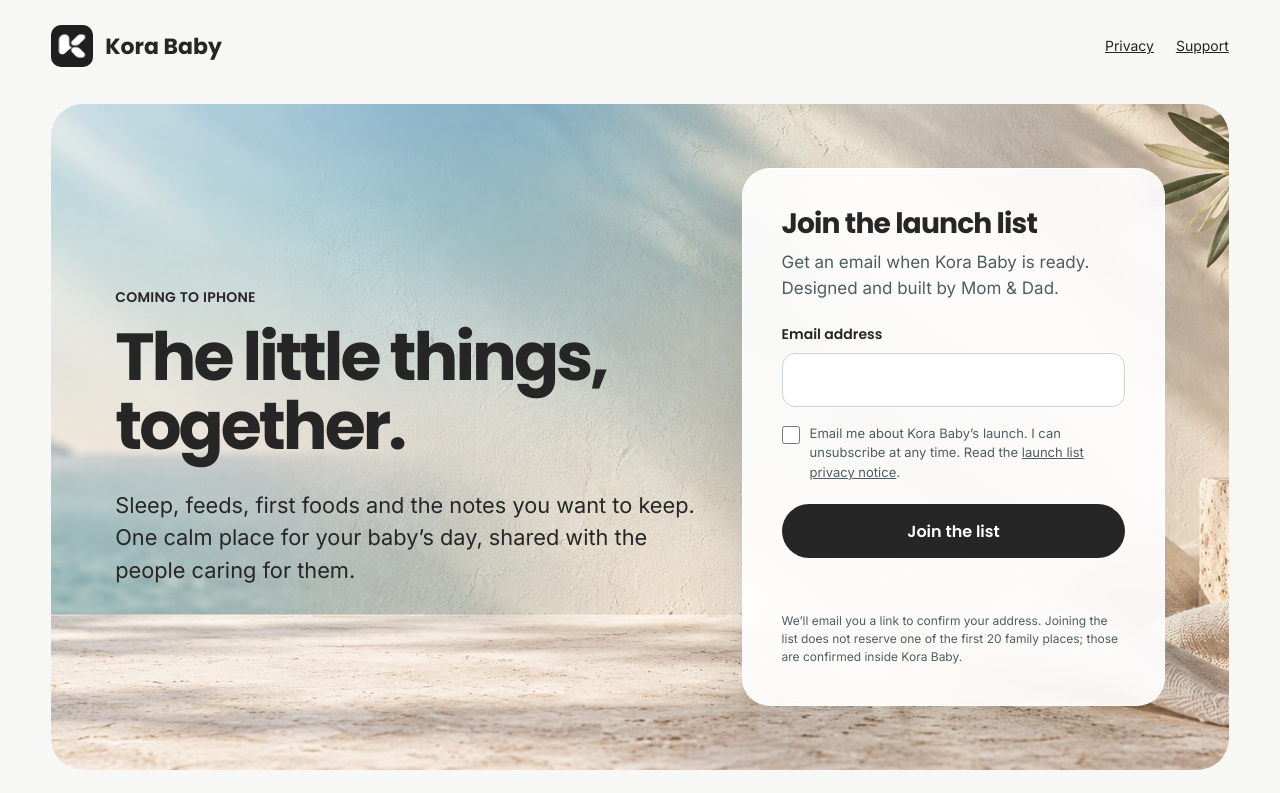
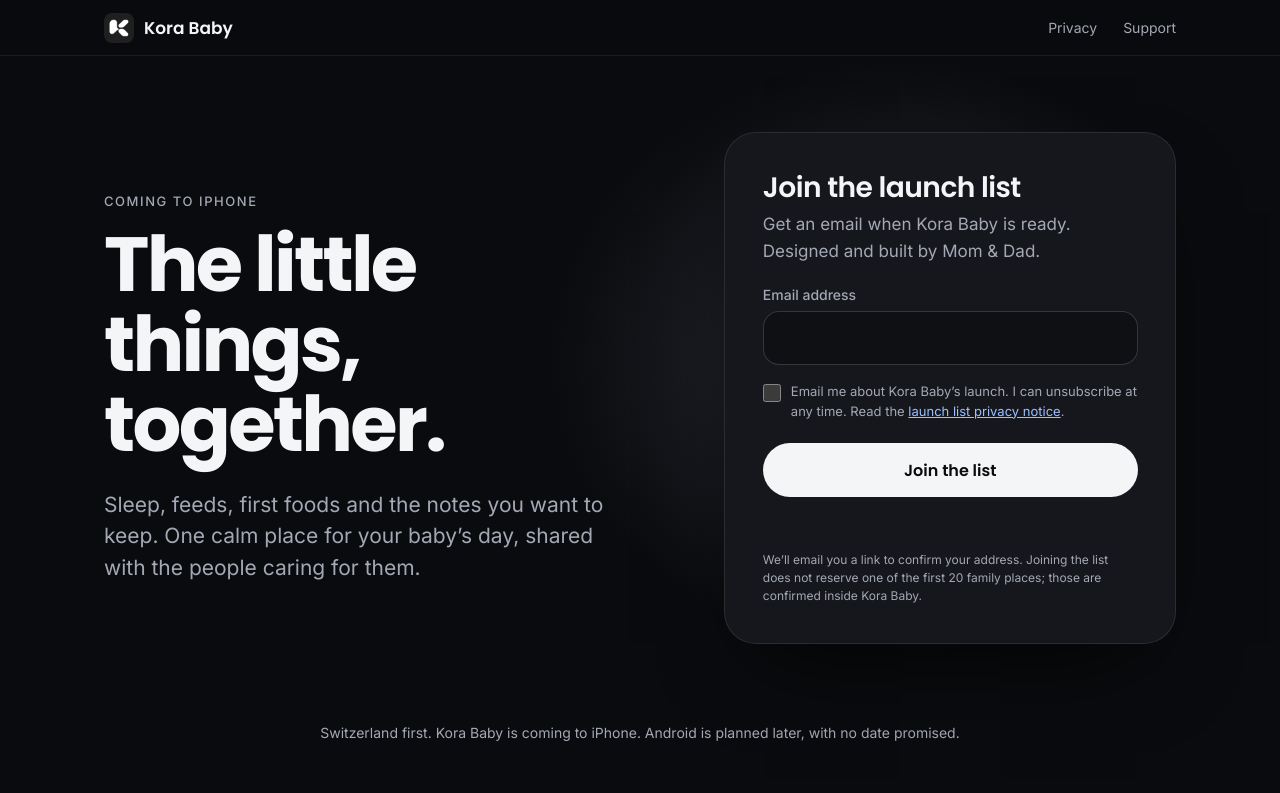
Before and after one commit to korababy/website, a plain HTML site: page join/index.html in a window 1280 px wide. Shown: the top 793 px of the page. Drawn offline with Linux system fonts and the light colour scheme.

Commit message:
korababy.app/join/ — the sign-up page wears the front page's dark look; words, form and script unchanged (from KoraBaby3 claude/website-polish-388c87 7a3be696c; Petru's 'yes yes yes', 2026-11-14 01:25)

```diff
--- a/join/index.html
+++ b/join/index.html
@@ -7,42 +7,60 @@
   <title>Join the Kora Baby launch list</title>
   <meta name="description" content="Get one email when Kora Baby is ready for iPhone. Sleep, feeds, first foods and the little details, together in one place.">
   <link rel="icon" href="../img/icon.png">
+  <meta name="theme-color" content="#0a0b0e">
   <style>
+    /* ⚖ The sign-up page wears the front page's look (Petru, 2026-11-14 01:15: "yes" to "Give the sign-up page the same
+       dark look next?") — graphite, the same bar, card and white button. LOOK ONLY: every word, the form and its script
+       are untouched. On a phone the page's links leave the bar (they are in the foot) and the long sentence under the
+       headline is not shown, so the form is on the first screen (his "way too much text right at the front").
+       One move back: git revert (the old light sheet with the sea-glass picture). */
     @font-face{font-family:Poppins;src:url('../fonts/Poppins_700Bold.ttf');font-weight:700;font-display:swap}
     @font-face{font-family:Poppins;src:url('../fonts/Poppins_600SemiBold.ttf');font-weight:600;font-display:swap}
     @font-face{font-family:Inter;src:url('../fonts/Inter_400Regular.ttf');font-weight:400;font-display:swap}
     @font-face{font-family:Inter;src:url('../fonts/Inter_500Medium.ttf');font-weight:500;font-display:swap}
-    :root{color-scheme:light;--ink:#262626;--soft:#4f5d60;--teal:#0e6170;--line:#cbd5d5}
+    :root{color-scheme:dark;--ink:#f4f5f7;--soft:#a3a8b4;--bg:#0a0b0e;--tile:#15171c;--edge:rgba(255,255,255,.09);--link:#9cc0ff}
     *{box-sizing:border-box}
-    body{margin:0;background:#f7f7f5;color:var(--ink);font:400 17px/1.55 Inter,system-ui,sans-serif}
+    body{margin:0;background:var(--bg);color:var(--ink);font:400 17px/1.55 Inter,system-ui,sans-serif;-webkit-font-smoothing:antialiased}
     a{color:inherit}
-    header{max-width:1320px;margin:auto;padding:25px clamp(20px,4vw,64px);display:flex;justify-content:space-between;align-items:center;gap:20px}
-    .brand{display:flex;align-items:center;gap:12px;text-decoration:none;font:700 22px Poppins,system-ui,sans-serif;white-space:nowrap}
-    .brand img{width:42px;height:42px;border-radius:10px}
-    header nav{display:flex;gap:22px;font-size:14px}
-    main{max-width:1320px;margin:0 auto;padding:12px clamp(20px,4vw,64px) 56px}
-    .scene{min-height:650px;border-radius:32px;overflow:hidden;background:#d4e7e9 url('sea-glass-background.jpg') center/cover no-repeat;display:grid;grid-template-columns:minmax(0,1fr) minmax(330px,.72fr);align-items:center;gap:40px;padding:clamp(28px,5vw,80px)}
+    header{position:sticky;top:0;z-index:9;display:flex;justify-content:space-between;align-items:center;gap:20px;min-height:56px;padding:0 max(24px,calc((100vw - 1120px)/2 + 24px));background:rgba(10,11,14,.78);backdrop-filter:saturate(1.6) blur(18px);-webkit-backdrop-filter:saturate(1.6) blur(18px);border-bottom:1px solid rgba(255,255,255,.08)}
+    .brand{display:flex;align-items:center;gap:10px;text-decoration:none;font:600 17px Poppins,system-ui,sans-serif;white-space:nowrap}
+    .brand img{width:30px;height:30px;border-radius:8px}
+    header nav{display:flex;gap:26px;font-size:14px;color:var(--soft)}
+    header nav a{text-decoration:none} header nav a:hover{color:var(--ink)}
+    main{max-width:1120px;margin:0 auto;padding:0 24px 56px}
+    .scene{min-height:min(640px,calc(100svh - 150px));display:grid;grid-template-columns:minmax(0,1fr) minmax(330px,.8fr);align-items:center;gap:56px;padding:64px 0 40px;position:relative}
+    .scene::before{content:"";position:absolute;inset:-10% 0 0;z-index:-1;background:radial-gradient(46% 60% at 74% 52%,rgba(91,97,112,.42),transparent 70%)}
     .copy{max-width:620px}
-    .eyebrow{font:600 14px Poppins,system-ui,sans-serif;letter-spacing:.02em;margin:0 0 14px}
-    h1{font:700 clamp(42px,5.2vw,80px)/1.04 Poppins,system-ui,sans-serif;letter-spacing:-.045em;margin:0;max-width:12ch}
-    .lead{font-size:clamp(18px,1.7vw,23px);line-height:1.5;max-width:43ch;margin:28px 0 0}
-    .card{background:rgba(255,255,255,.91);backdrop-filter:blur(16px);border:1px solid rgba(255,255,255,.8);border-radius:28px;padding:clamp(25px,3vw,42px);box-shadow:0 22px 60px rgba(25,42,43,.12)}
-    .card h2{font:700 clamp(25px,2.2vw,34px)/1.16 Poppins,system-ui,sans-serif;margin:0 0 9px;letter-spacing:-.03em}
+    .eyebrow{font:500 13px Inter,system-ui,sans-serif;letter-spacing:.12em;color:var(--soft);margin:0 0 16px}
+    h1{font:700 clamp(40px,6vw,84px)/1.04 Poppins,system-ui,sans-serif;letter-spacing:-.035em;margin:0;max-width:11ch}
+    .lead{font-size:clamp(18px,1.7vw,21px);line-height:1.5;max-width:40ch;margin:24px 0 0;color:var(--soft)}
+    .card{background:var(--tile);border-radius:32px;padding:clamp(24px,3vw,40px);box-shadow:inset 0 0 0 1px var(--edge),0 40px 90px -40px rgba(0,0,0,.9)}
+    .card h2{font:600 clamp(24px,2.2vw,30px)/1.16 Poppins,system-ui,sans-serif;margin:0 0 8px;letter-spacing:-.02em}
     .card p{margin:0 0 22px;color:var(--soft)}
-    label.email-label{display:block;font:600 14px Poppins,system-ui,sans-serif;margin-bottom:8px}
-    input[type=email]{width:100%;min-height:54px;padding:13px 16px;border:1.5px solid var(--line);border-radius:13px;background:#fff;color:var(--ink);font:400 17px Inter,system-ui,sans-serif}
-    input:focus-visible,button:focus-visible,a:focus-visible{outline:3px solid #2389a5;outline-offset:3px}
+    label.email-label{display:block;font:500 14px Inter,system-ui,sans-serif;color:var(--soft);margin-bottom:8px}
+    input[type=email]{width:100%;min-height:54px;padding:13px 16px;border:1px solid rgba(255,255,255,.16);border-radius:16px;background:#0e1014;color:var(--ink);font:400 17px Inter,system-ui,sans-serif}
+    input[type=email]:focus{border-color:rgba(255,255,255,.4)}
+    input:focus-visible,button:focus-visible,a:focus-visible{outline:2px solid var(--link);outline-offset:3px}
     .consent{display:flex;gap:10px;align-items:flex-start;margin:17px 0 22px;font-size:13px;line-height:1.5;color:var(--soft)}
-    .consent input{width:18px;height:18px;flex:none;margin:2px 0 0;accent-color:var(--teal)}
-    button{width:100%;min-height:54px;border:0;border-radius:999px;background:var(--ink);color:white;cursor:pointer;font:600 16px Poppins,system-ui,sans-serif}
-    button:hover{background:#0e6170}
-    button:disabled{opacity:.6;cursor:wait}
+    .consent input{width:18px;height:18px;flex:none;margin:2px 0 0;accent-color:#f4f5f7}
+    .consent a{color:var(--link)}
+    button{width:100%;min-height:54px;border:0;border-radius:999px;background:var(--ink);color:#0a0b0e;cursor:pointer;font:600 16px Poppins,system-ui,sans-serif;transition:transform .2s}
+    button:hover{transform:scale(1.02)}
+    button:disabled{opacity:.6;cursor:wait;transform:none}
     .small{font-size:12px;line-height:1.5;color:var(--soft);margin-top:16px!important;margin-bottom:0!important}
     .status{min-height:24px;margin:14px 0 0!important;font-size:14px!important;color:var(--ink)!important}
     .hp{position:absolute;left:-9999px;width:1px;height:1px;overflow:hidden}
     .note{max-width:900px;margin:26px auto 0;text-align:center;font-size:14px;color:var(--soft)}
-    footer{max-width:1320px;margin:0 auto;padding:28px clamp(20px,4vw,64px) 50px;display:flex;flex-wrap:wrap;gap:18px;border-top:1px solid #e0e7e7;font-size:13px;color:var(--soft)}
-    @media(max-width:850px){.scene{grid-template-columns:1fr;background-position:59% center;min-height:0;padding:36px 22px}.card{max-width:550px}.copy{max-width:550px}h1{max-width:15ch}}
+    footer{margin:0;padding:36px max(24px,calc((100vw - 1120px)/2 + 24px)) 44px;display:flex;flex-wrap:wrap;gap:8px 22px;border-top:1px solid var(--edge);background:var(--tile);font-size:13px;color:var(--soft)}
+    footer a{text-decoration:none} footer a:hover{color:var(--ink)} footer span{color:var(--ink);font:600 14px Poppins,system-ui,sans-serif}
+    @media(max-width:850px){
+      header nav{display:none}
+      .scene{grid-template-columns:1fr;gap:26px;min-height:0;padding:36px 0 20px}
+      .scene::before{background:radial-gradient(90% 46% at 50% 62%,rgba(91,97,112,.36),transparent 72%)}
+      .lead{display:none}
+      h1{max-width:13ch;font-size:clamp(38px,11vw,56px)}
+      .card{max-width:560px;border-radius:28px}.copy{max-width:560px}
+    }
   </style>
 </head>
 <body>
```
